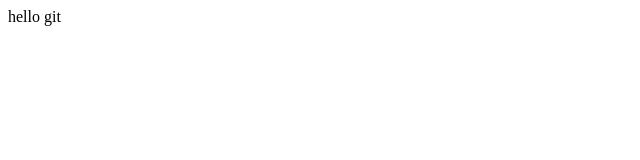
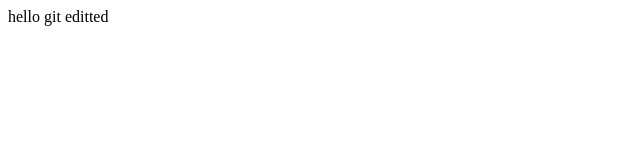
Before and after one commit to kojiGit55/sample, a plain HTML site: page index.html in a window 1280 px wide. Shown: the full height of the page, 0-640 px from the left. Drawn offline with Linux system fonts and the light colour scheme.

Commit message:
Update index.html

```diff
--- a/index.html
+++ b/index.html
@@ -3,5 +3,6 @@
 		</head>
 		<body>
 				hello git
+			editted
 		</body>
 		</html>
```
